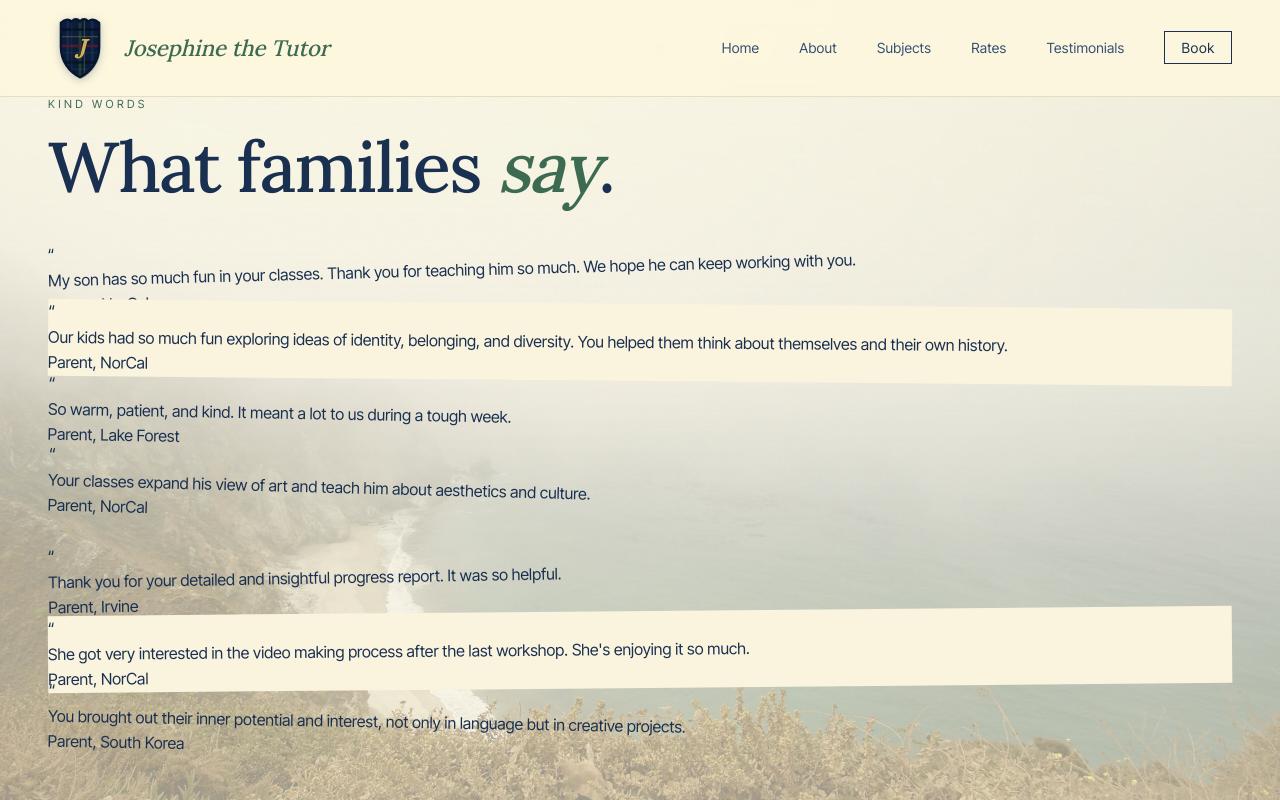
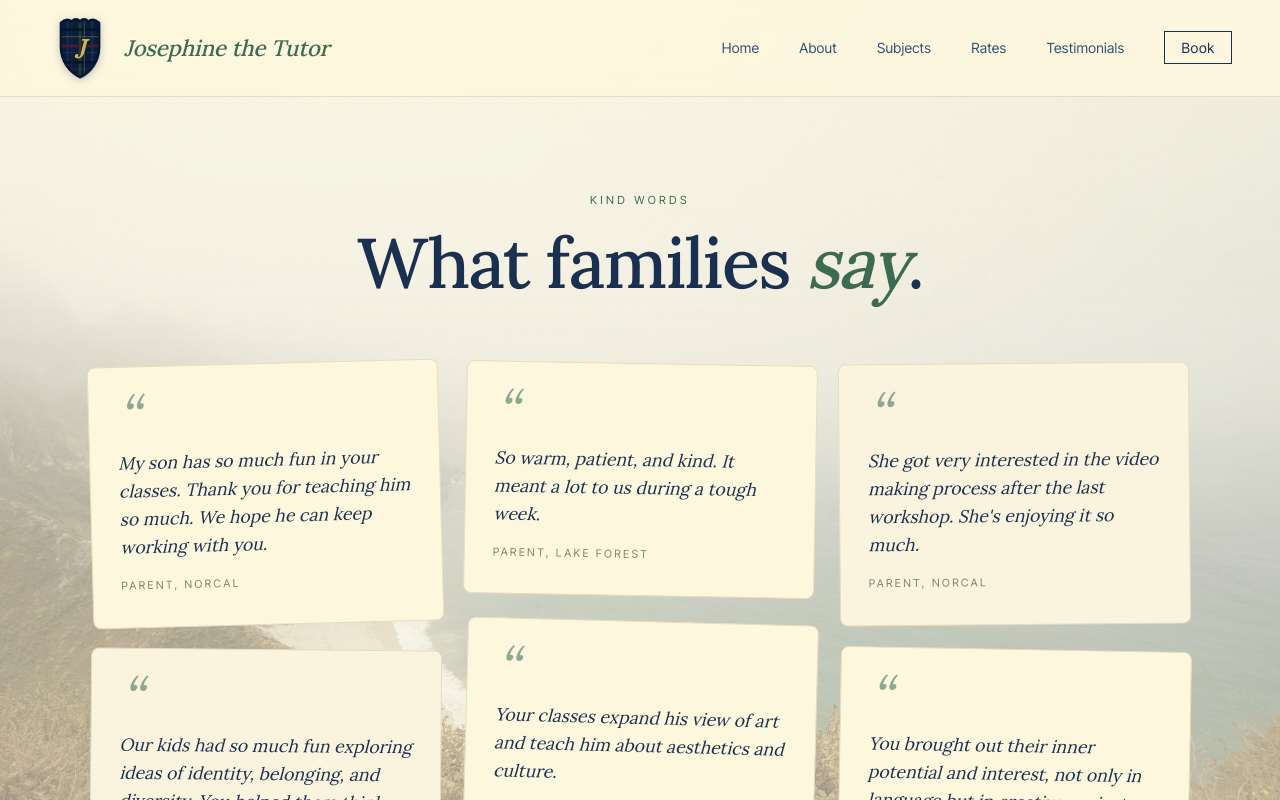
Before and after one commit to patrickparagas1/josephine-tutoring, a Next.js app: page /testimonials in a window 1280 px wide. Shown: the top 800 px of the page. Built offline with nearby package versions, Linux system fonts and the light colour scheme.

Commit message:
Update globals.css

```diff
--- a/app/globals.css
+++ b/app/globals.css
@@ -1804,3 +1804,73 @@ footer em,
   .testimonial-slider { padding: 3.5rem 1.5rem; }
   .testimonial-slider-quote blockquote { font-size: 1.2rem; }
 }
+/* TESTIMONIALS COLLAGE PAGE */
+.testimonials-page {
+  padding: 12rem 3rem 8rem;
+  position: relative;
+  z-index: 2;
+}
+.testimonials-page-header {
+  text-align: center;
+  margin-bottom: 4rem;
+}
+.testimonials-collage {
+  max-width: 1100px;
+  margin: 0 auto;
+  columns: 3;
+  column-gap: 1.5rem;
+}
+.collage-card {
+  break-inside: avoid;
+  margin-bottom: 1.5rem;
+  background: var(--cream);
+  border: 1px solid var(--line);
+  border-radius: 0.5rem;
+  padding: 2rem 1.75rem;
+  display: flex;
+  flex-direction: column;
+  gap: 1rem;
+  transition: transform 0.3s, border-color 0.3s, box-shadow 0.3s;
+}
+.collage-card:hover {
+  transform: translateY(-4px);
+  border-color: var(--accent-soft);
+  box-shadow: 0 12px 32px rgba(26, 48, 80, 0.08);
+}
+.collage-card--large {
+  background: var(--cream-dark);
+}
+.collage-quote-mark {
+  font-family: var(--font-fraunces), serif;
+  font-style: italic;
+  font-size: 3.5rem;
+  color: var(--accent-soft);
+  line-height: 0.6;
+  opacity: 0.75;
+}
+.collage-card blockquote {
+  font-family: var(--font-fraunces), serif;
+  font-style: italic;
+  font-size: 1.1rem;
+  line-height: 1.6;
+  color: var(--ink);
+  margin: 0;
+}
+.collage-card--large blockquote {
+  font-size: 1.25rem;
+}
+.collage-card figcaption {
+  font-family: var(--font-inter-tight), sans-serif;
+  font-size: 0.68rem;
+  letter-spacing: 0.22em;
+  text-transform: uppercase;
+  color: var(--muted);
+  margin-top: auto;
+}
+@media (max-width: 900px) {
+  .testimonials-page { padding: 9rem 1.5rem 5rem; }
+  .testimonials-collage { columns: 2; }
+}
+@media (max-width: 600px) {
+  .testimonials-collage { columns: 1; }
+}
```
